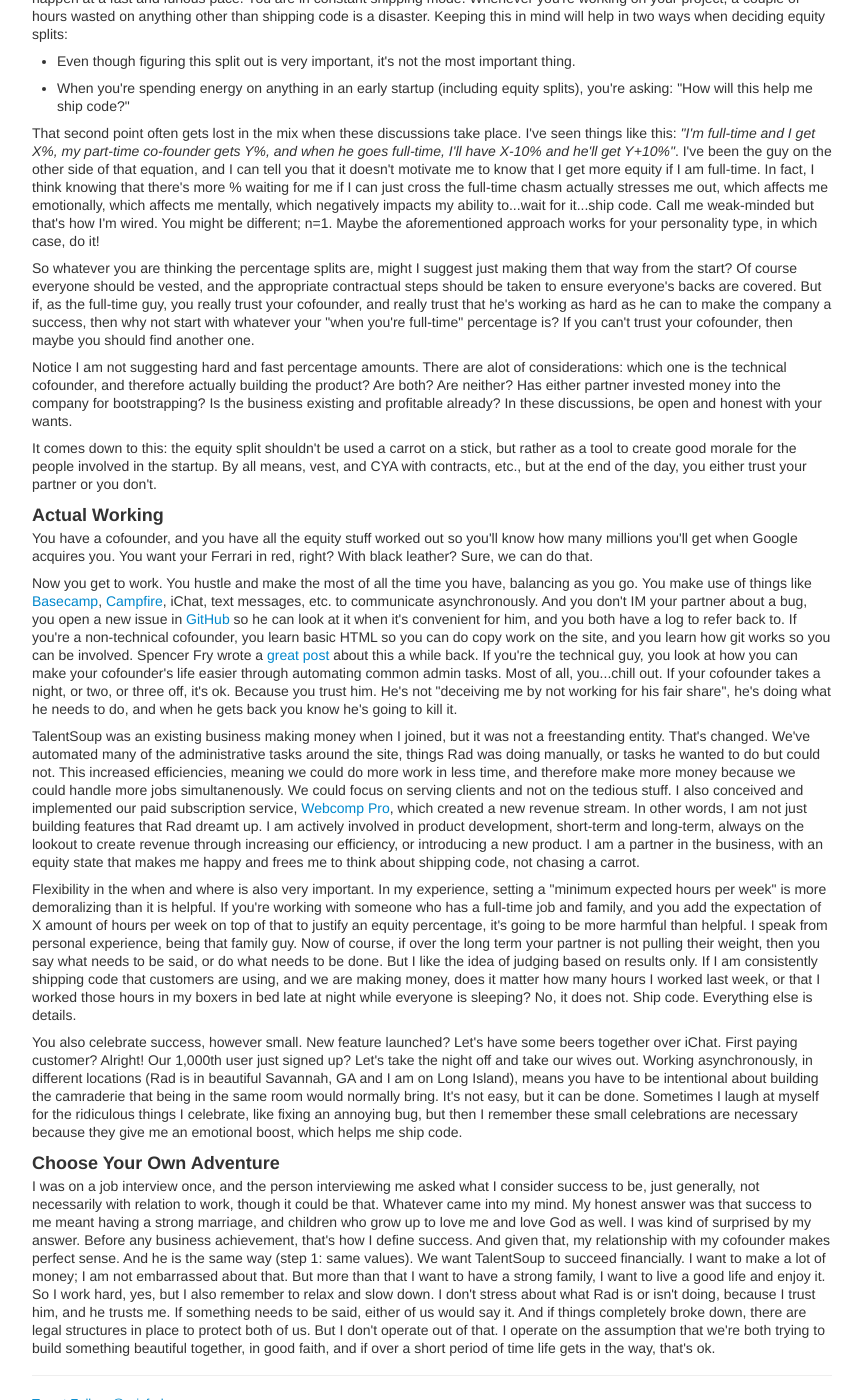
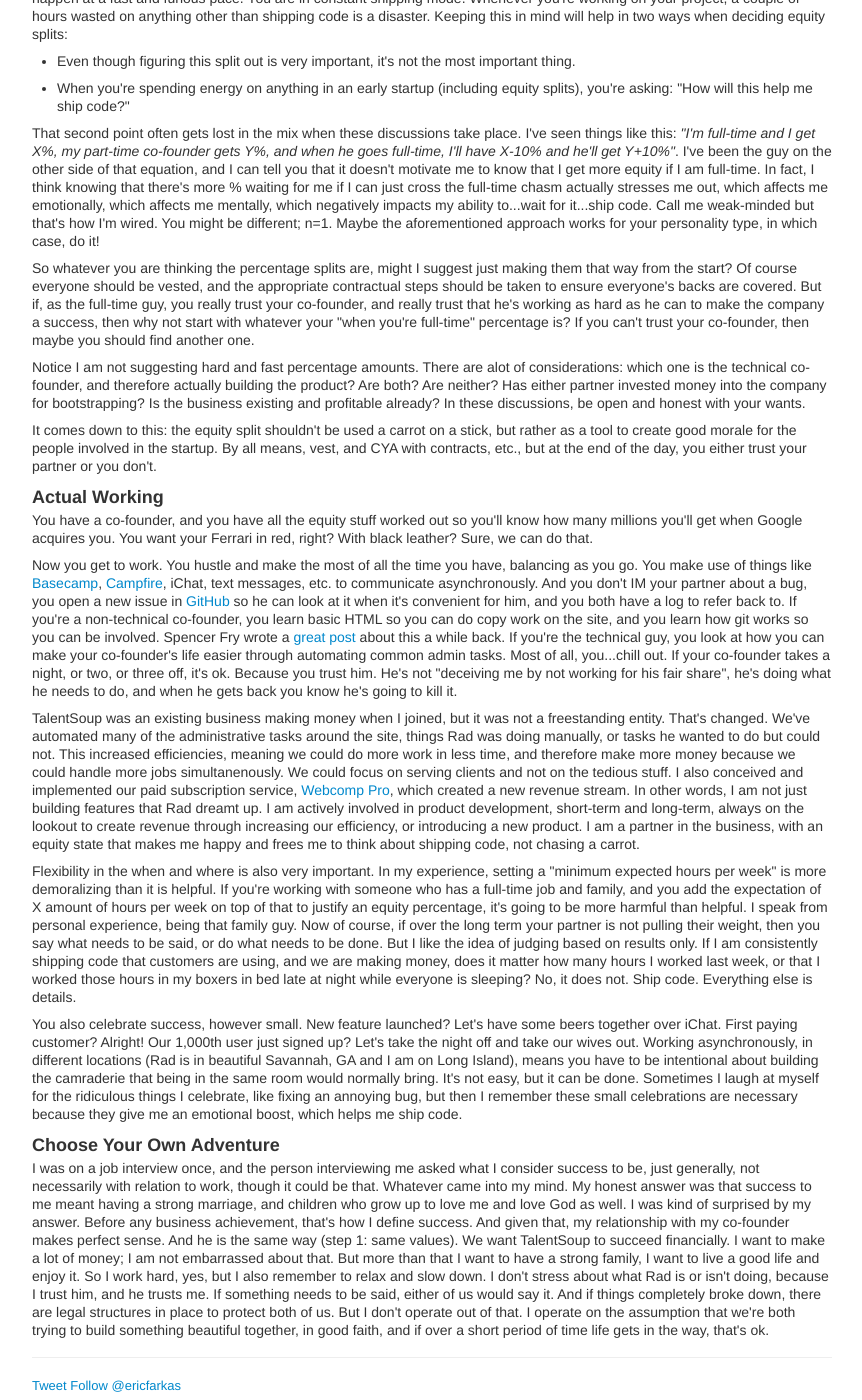
Before and after one commit to speric/speric.github.com, a Jekyll site: the page built from _posts/2012-06-01-full-time-part-time-co-founder-dynamics.markdown, in a window 1280 px wide and 1400 px high, scrolled down 1166 px. Shown: the whole window, without its empty margins (208-1070 px from the left). Built offline with Jekyll 4.4.1, drawn with Linux system fonts in a browser that asks for light colours; some web fonts are replaced; Markdown is read by kramdown in place of the engine named in the settings; comment, search, counter and statistics services are not loaded; some of the changed text lies outside the part shown.

Commit message:
Cofounder -> co-founder

```diff
--- a/_posts/2012-06-01-full-time-part-time-co-founder-dynamics.markdown
+++ b/_posts/2012-06-01-full-time-part-time-co-founder-dynamics.markdown
@@ -2,28 +2,28 @@
 layout: post
 title: Full-Time/Part-Time Co-Founder Dynamics
 ---
-<p>I received a lot of feedback, via <a href="http://news.ycombinator.com/item?id=4044044">Hacker News</a>, Twitter, and email, from my post titled <a href="http://ericfarkas.com/posts/how-to-do-a-startup-on-the-side-and-not-lose-your-family/">How To Do A Startup On The Side And Not Lose Your Family</a>.  Based on that feedback, I have a lot of ideas for future posts.  There are a lot of people out there trying to do the "startup on the side" thing while leading a full family life, and perhaps there hasn't been a lot written specifically for that group.  I do not claim to be an expert, but my experience, limited though it may be, might be helpful for those folks.  This post is about co-founder dynamics, particularly in the case of one cofounder being full-time, the other being part-time.</p>
+<p>I received a lot of feedback, via <a href="http://news.ycombinator.com/item?id=4044044">Hacker News</a>, Twitter, and email, from my post titled <a href="http://ericfarkas.com/posts/how-to-do-a-startup-on-the-side-and-not-lose-your-family/">How To Do A Startup On The Side And Not Lose Your Family</a>.  Based on that feedback, I have a lot of ideas for future posts.  There are a lot of people out there trying to do the "startup on the side" thing while leading a full family life, and perhaps there hasn't been a lot written specifically for that group.  I do not claim to be an expert, but my experience, limited though it may be, might be helpful for those folks.  This post is about co-founder dynamics, particularly in the case of one co-founder being full-time, the other being part-time.</p>
 
 <p>As with my last post, this is simply my <a href="http://epistemocrat.blogspot.com/">n=1</a> experience.  What follows is not meant to be prescriptive but rather descriptive.  It might seem crazy and foolish but it works for me.</p>
 
 <h3>School of Hard Knocks</h3>
-<p>In 2005, 3 of my friends and I created a social networking startup. My 3 co-founders were working on the project full-time.  I had just gotten married, and was one year into a great job as a Java developer at a large bank in NYC, with a baby on the way.  There was no way I was leaving that situation to chase the dream full-time.  So our setup was 3 full-time guys, me part-time, with the expectation that through either revenue or investment, I'd one day be able to work full-time.  I wound up leaving before I had that opportunity, after about 18 months.  I was terrible at balancing work/life/startup, and the strain on my young marriage caused me to neglect working on the startup, which was not fair to my cofounders.  A graceful exit was the best option for all parties.</p>
+<p>In 2005, 3 of my friends and I created a social networking startup. My 3 co-founders were working on the project full-time.  I had just gotten married, and was one year into a great job as a Java developer at a large bank in NYC, with a baby on the way.  There was no way I was leaving that situation to chase the dream full-time.  So our setup was 3 full-time guys, me part-time, with the expectation that through either revenue or investment, I'd one day be able to work full-time.  I wound up leaving before I had that opportunity, after about 18 months.  I was terrible at balancing work/life/startup, and the strain on my young marriage caused me to neglect working on the startup, which was not fair to my co-founders.  A graceful exit was the best option for all parties.</p>
 
-<p>In 2009 I joined <a href="http://talentsoup.com">TalentSoup</a>.  My cofounder, Rad Harrell, had started the company in 2006, and brought me on board as a technical cofounder.  The setup there was similar: Rad does TalentSoup full-time, it's how he feeds his family.  I do my work part-time.</p>
+<p>In 2009 I joined <a href="http://talentsoup.com">TalentSoup</a>.  My co-founder, Rad Harrell, had started the company in 2006, and brought me on board as a technical co-founder.  The setup there was similar: Rad does TalentSoup full-time, it's how he feeds his family.  I do my work part-time.</p>
 
-<p>So that's my experience.  Two startups, both done part-time while my cofounders were full-time.  The first was unsustainable for me, my involvement in the second is still going strong after 2 1/2 years.</p>
+<p>So that's my experience.  Two startups, both done part-time while my co-founders were full-time.  The first was unsustainable for me, my involvement in the second is still going strong after 2 1/2 years.</p>
 
-<h3>Qualities To Look For In A Cofounder</h3>
-<p>Before discussing the dynamics of how cofounders work together, let's take a step back and talk about beginning that relationship in the first place.  Much has been written about the qualities to look for in a cofounder, technical or otherwise.  To me, the most important thing is character.  Do they value what I value?  Are their priorities, even if they don't have a family like me, the same as mine?  Do we have common ground on which to relate to one another, and understand each other?  Is this person not only trustworthy, but open and honest?  These are not trivial concerns.  Doing a startup is very similar to a marriage in that, in many ways, you are sharing a part of your soul with another person.  Anything that you find mildly annoying or grating about the other person will certainly show up, magnified 1,000 times, in a cofounder relationship, especially one that takes place in the context of having a family and other external pressures.</p>
+<h3>Qualities To Look For In A co-founder</h3>
+<p>Before discussing the dynamics of how co-founders work together, let's take a step back and talk about beginning that relationship in the first place.  Much has been written about the qualities to look for in a co-founder, technical or otherwise.  To me, the most important thing is character.  Do they value what I value?  Are their priorities, even if they don't have a family like me, the same as mine?  Do we have common ground on which to relate to one another, and understand each other?  Is this person not only trustworthy, but open and honest?  These are not trivial concerns.  Doing a startup is very similar to a marriage in that, in many ways, you are sharing a part of your soul with another person.  Anything that you find mildly annoying or grating about the other person will certainly show up, magnified 1,000 times, in a co-founder relationship, especially one that takes place in the context of having a family and other external pressures.</p>
 
 <p>Trusthworthiness, which is the part of character that's the most important to me, is a tricky thing to test for.  I've lived and worked in New York my whole life, and as a result I've developed stereotypical New York cynicism.  I default to "I'm not buying it".  This cynicism, while sometimes harmful in other areas, is absolutely an asset for testing trustworthiness.  When someone speaks to me, does my instinct incline me to believe them, or dismiss what they're saying?  I think I have a good instinct for that kind of stuff, having heard dozens of startup ideas and talked to countless people trying to recruit me for all manner of projects.</p>
 
 <p>This came in handy when I first spoke to Rad.  We had a phone conversation for an hour, and he pitched me on the project.  He was open about everything: the past, the current state of the company in all areas,  what his vision for the future was, and what he was willing to give to get me on board.  There was a recognition that I would be the technology lead, that his expertise was limited in that area, and I'd have freedom to do what I felt needed to be done.  You might think that's too much information to give in a first discussion, but his openness, as well as my gut telling me that this guy was being absolutely real with me, endeared me to him.  I remember telling my wife that I liked Rad so much after that call, I felt like I wanted to do the startup just to see him succeed, never mind what would be in it for me.</p>
 
-<p>This whole trust thing is the cornerstone to the whole cofounder relationship.  As you'll see shortly.</p>
+<p>This whole trust thing is the cornerstone to the whole co-founder relationship.  As you'll see shortly.</p>
 
 <h3>The Dirty Details</h3>
-<p>So now you've found a cofounder.  If both of you are going to work full-time, it's pretty easy to decide you'll split the equity somewhere around 50/50.  But what if one of you works full-time while the other works part-time?  How do you split equity? This is where things get tricky.</p>
+<p>So now you've found a co-founder.  If both of you are going to work full-time, it's pretty easy to decide you'll split the equity somewhere around 50/50.  But what if one of you works full-time while the other works part-time?  How do you split equity? This is where things get tricky.</p>
 
 <p>Keep this in mind: your number one goal in a startup is to ship something people want.  Especially in the early stages, work has to happen at a fast and furious pace.  You are in constant shipping mode.  Whenever you're working on your project, a couple of hours wasted on anything other than shipping code is a disaster. Keeping this in mind will help in two ways when deciding equity splits:</p>
 <ul>
@@ -33,17 +33,17 @@ title: Full-Time/Part-Time Co-Founder Dynamics
 
 <p>That second point often gets lost in the mix when these discussions take place.  I've seen things like this: <i>"I'm full-time and I get X%, my part-time co-founder gets Y%, and when he goes full-time, I'll have X-10% and he'll get Y+10%"</i>.  I've been the guy on the other side of that equation, and I can tell you that it doesn't motivate me to know that I get more equity if I am full-time.  In fact, I think knowing that there's more % waiting for me if I can just cross the full-time chasm actually stresses me out, which affects me emotionally, which affects me mentally, which negatively impacts my ability to...wait for it...ship code.  Call me weak-minded but that's how I'm wired.  You might be different; n=1.  Maybe the aforementioned approach works for your personality type, in which case, do it!</p>
 
-<p>So whatever you are thinking the percentage splits are, might I suggest just making them that way from the start?  Of course everyone should be vested, and the appropriate contractual steps should be taken to ensure everyone's backs are covered.  But if, as the full-time guy, you really trust your cofounder, and really trust that he's working as hard as he can to make the company a success, then why not start with whatever your "when you're full-time" percentage is?  If you can't trust your cofounder, then maybe you should find another one.</p>
+<p>So whatever you are thinking the percentage splits are, might I suggest just making them that way from the start?  Of course everyone should be vested, and the appropriate contractual steps should be taken to ensure everyone's backs are covered.  But if, as the full-time guy, you really trust your co-founder, and really trust that he's working as hard as he can to make the company a success, then why not start with whatever your "when you're full-time" percentage is?  If you can't trust your co-founder, then maybe you should find another one.</p>
 
-<p>Notice I am not suggesting hard and fast percentage amounts.  There are alot of considerations: which one is the technical cofounder, and therefore actually building the product?  Are both?  Are neither?  Has either partner invested money into the company for bootstrapping?  Is the business existing and profitable already? In these discussions, be open and honest with your wants.</p>
+<p>Notice I am not suggesting hard and fast percentage amounts.  There are alot of considerations: which one is the technical co-founder, and therefore actually building the product?  Are both?  Are neither?  Has either partner invested money into the company for bootstrapping?  Is the business existing and profitable already? In these discussions, be open and honest with your wants.</p>
 
 <p>It comes down to this: the equity split shouldn't be used a carrot on a stick, but rather as a tool to create good morale for the people involved in the startup.  By all means, vest, and CYA with contracts, etc., but at the end of the day, you either trust your partner or you don't.</p>
 
 <h3>Actual Working</h3>
 
-<p>You have a cofounder, and you have all the equity stuff worked out so you'll know how many millions you'll get when Google acquires you.  You want your Ferrari in red, right?  With black leather?  Sure, we can do that.</p>
+<p>You have a co-founder, and you have all the equity stuff worked out so you'll know how many millions you'll get when Google acquires you.  You want your Ferrari in red, right?  With black leather?  Sure, we can do that.</p>
 
-<p>Now you get to work.  You hustle and make the most of all the time you have, balancing as you go.  You make use of things like <a href="http://basecamp.com">Basecamp</a>, <a href="http://campfirenow.com/">Campfire</a>, iChat, text messages, etc. to communicate asynchronously.  And you don't IM your partner about a bug, you open a new issue in <a href="http://github.com">GitHub</a> so he can look at it when it's convenient for him, and you both have a log to refer back to.  If you're a non-technical cofounder, you learn basic HTML so you can do copy work on the site, and you learn how git works so you can be involved.  Spencer Fry wrote a <a href="http://spencerfry.com/whats-a-non-programmer-to-do">great post</a> about this a while back.  If you're the technical guy, you look at how you can make your cofounder's life easier through automating common admin tasks. Most of all, you...chill out.  If your cofounder takes a night, or two, or three off, it's ok.  Because you trust him.  He's not "deceiving me by not working for his fair share", he's doing what he needs to do, and when he gets back you know he's going to kill it.</p>
+<p>Now you get to work.  You hustle and make the most of all the time you have, balancing as you go.  You make use of things like <a href="http://basecamp.com">Basecamp</a>, <a href="http://campfirenow.com/">Campfire</a>, iChat, text messages, etc. to communicate asynchronously.  And you don't IM your partner about a bug, you open a new issue in <a href="http://github.com">GitHub</a> so he can look at it when it's convenient for him, and you both have a log to refer back to.  If you're a non-technical co-founder, you learn basic HTML so you can do copy work on the site, and you learn how git works so you can be involved.  Spencer Fry wrote a <a href="http://spencerfry.com/whats-a-non-programmer-to-do">great post</a> about this a while back.  If you're the technical guy, you look at how you can make your co-founder's life easier through automating common admin tasks. Most of all, you...chill out.  If your co-founder takes a night, or two, or three off, it's ok.  Because you trust him.  He's not "deceiving me by not working for his fair share", he's doing what he needs to do, and when he gets back you know he's going to kill it.</p>
 
 <p>TalentSoup was an existing business making money when I joined, but it was not a freestanding entity.  That's changed.  We've automated many of the administrative tasks around the site, things Rad was doing manually, or tasks he wanted to do but could not.  This increased efficiencies, meaning we could do more work in less time, and therefore make more money because we could handle more jobs simultanenously.  We could focus on serving clients and not on the tedious stuff.  I also conceived and implemented our paid subscription service, <a href="https://talentsoup.com/signup">Webcomp Pro</a>, which created a new revenue stream.  In other words, I am not just building features that Rad dreamt up.  I am actively involved in product development, short-term and long-term, always on the lookout to create revenue through increasing our efficiency, or introducing a new product.  I am a partner in the business, with an equity state that makes me happy and frees me to think about shipping code, not chasing a carrot.</p>
 
@@ -52,4 +52,4 @@ title: Full-Time/Part-Time Co-Founder Dynamics
 <p>You also celebrate success, however small.  New feature launched?  Let's have some beers together over iChat.  First paying customer? Alright!  Our 1,000th user just signed up?  Let's take the night off and take our wives out.  Working asynchronously, in different locations (Rad is in beautiful Savannah, GA and I am on Long Island), means you have to be intentional about building the camraderie that being in the same room would normally bring.  It's not easy, but it can be done.  Sometimes I laugh at myself for the ridiculous things I celebrate, like fixing an annoying bug, but then I remember these small celebrations are necessary because they give me an emotional boost, which helps me ship code.</p>
 
 <h3>Choose Your Own Adventure</h3>
-<p>I was on a job interview once, and the person interviewing me asked what I consider success to be, just generally, not necessarily with relation to work, though it could be that.  Whatever came into my mind.  My honest answer was that success to me meant having a strong marriage, and children who grow up to love me and love God as well.  I was kind of surprised by my answer.  Before any business achievement, that's how I define success.  And given that, my relationship with my cofounder makes perfect sense.  And he is the same way (step 1: same values).  We want TalentSoup to succeed financially.  I want to make a lot of money; I am not embarrassed about that.  But more than that I want to have a strong family, I want to live a good life and enjoy it.  So I work hard, yes, but I also remember to relax and slow down.  I don't stress about what Rad is or isn't doing, because I trust him, and he trusts me.  If something needs to be said, either of us would say it.  And if things completely broke down, there are legal structures in place to protect both of us.  But I don't operate out of that.  I operate on the assumption that we're both trying to build something beautiful together, in good faith, and if over a short period of time life gets in the way, that's ok.</p>
+<p>I was on a job interview once, and the person interviewing me asked what I consider success to be, just generally, not necessarily with relation to work, though it could be that.  Whatever came into my mind.  My honest answer was that success to me meant having a strong marriage, and children who grow up to love me and love God as well.  I was kind of surprised by my answer.  Before any business achievement, that's how I define success.  And given that, my relationship with my co-founder makes perfect sense.  And he is the same way (step 1: same values).  We want TalentSoup to succeed financially.  I want to make a lot of money; I am not embarrassed about that.  But more than that I want to have a strong family, I want to live a good life and enjoy it.  So I work hard, yes, but I also remember to relax and slow down.  I don't stress about what Rad is or isn't doing, because I trust him, and he trusts me.  If something needs to be said, either of us would say it.  And if things completely broke down, there are legal structures in place to protect both of us.  But I don't operate out of that.  I operate on the assumption that we're both trying to build something beautiful together, in good faith, and if over a short period of time life gets in the way, that's ok.</p>
```
